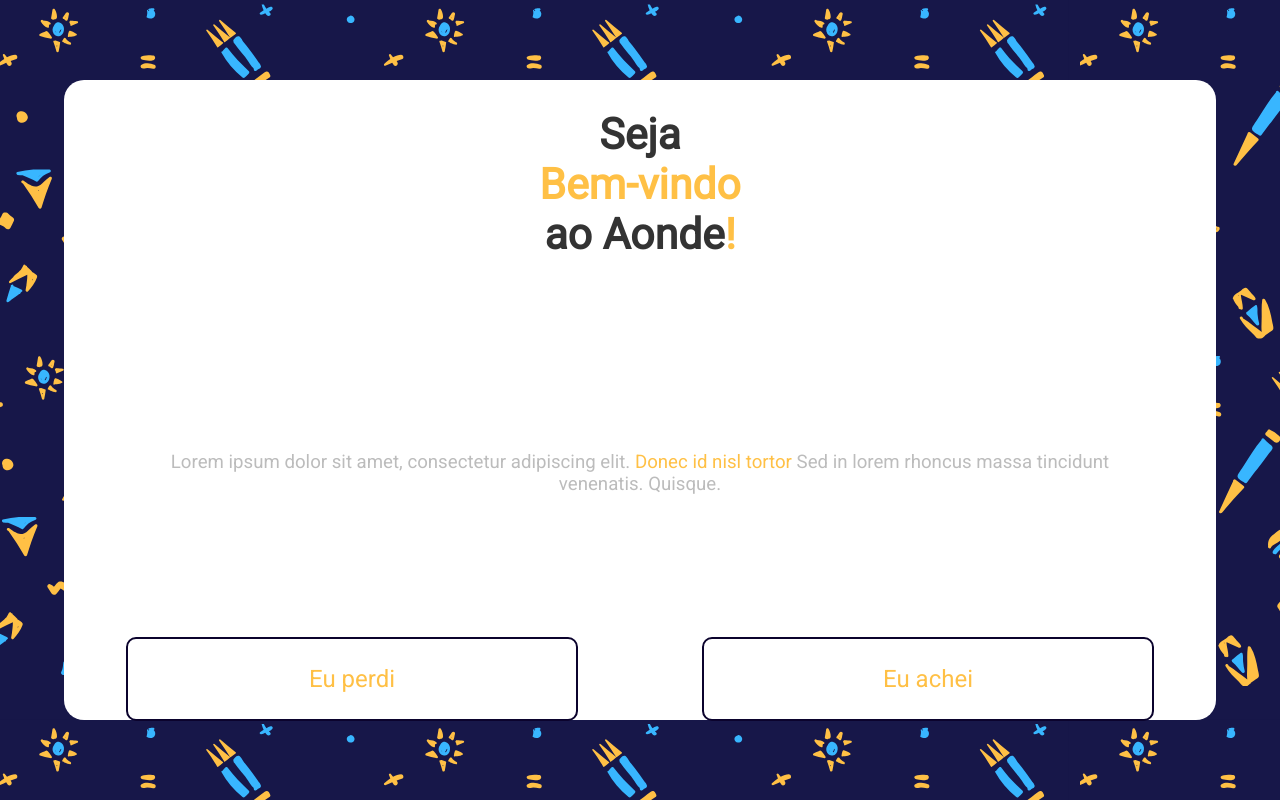
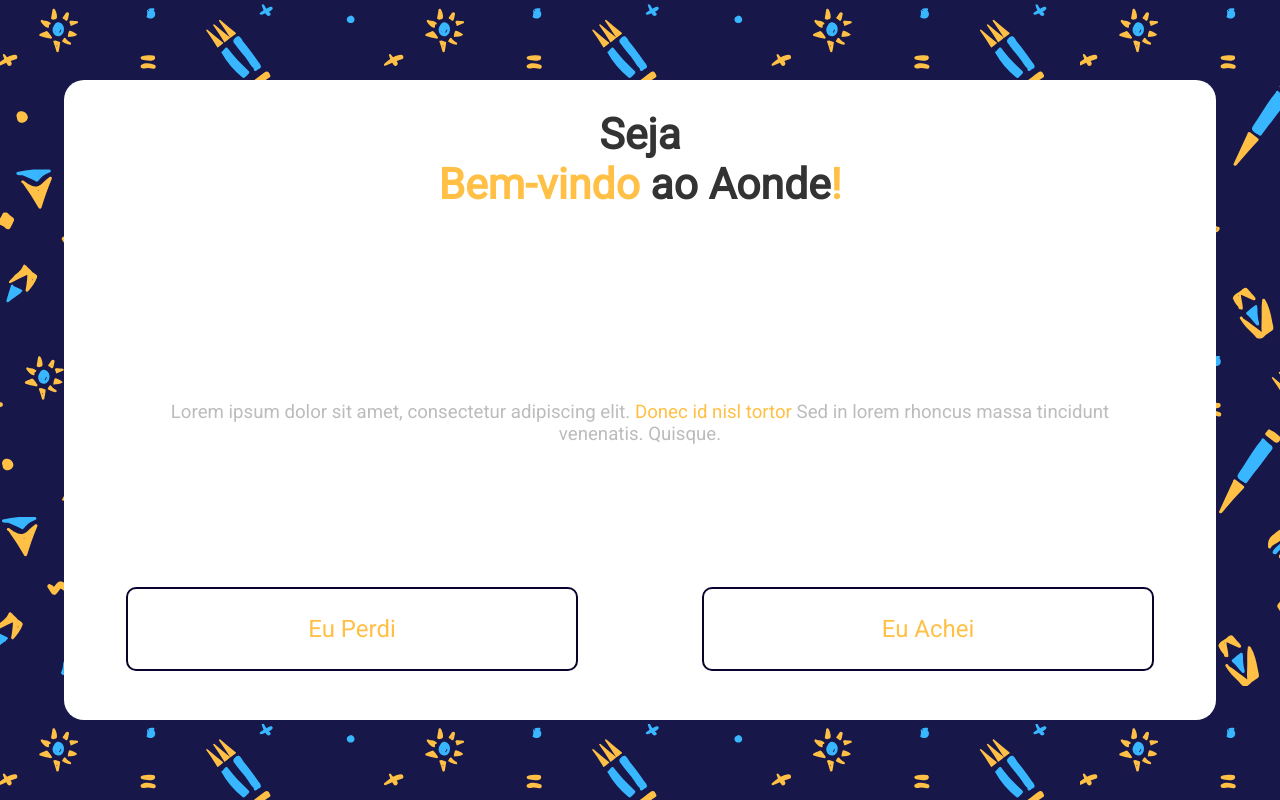
Before and after one commit to muriloignaccio/Aonde, a Django app: page /aonde in a window 1280 px wide. Run offline with Django 3.2, Linux system fonts and the light colour scheme; some web fonts are replaced.

Commit message:
Remover br e alterar nome dentro das âncoras

```diff
--- a/website/templates/aonde.html
+++ b/website/templates/aonde.html
@@ -9,13 +9,13 @@ href="{% static 'css/aonde.css' %}"
 <div>
 	<header>
 		<h1>Seja</h1>
-		<h2><span>Bem-vindo</span> </br> ao Aonde<span>!</span></h2>
+		<h2><span>Bem-vindo</span> ao Aonde<span>!</span></h2>
 		<p>Lorem ipsum dolor sit amet, consectetur adipiscing elit. <span>Donec id nisl tortor</span> Sed in lorem rhoncus massa tincidunt venenatis. Quisque.
 		</p>
 	</header>
 	<section>
-		<a href="/perdi" class="esquerda">Eu perdi</a>
-		<a href="/achei" class="direita">Eu achei</a>
+		<a href="/perdi" class="esquerda">Eu Perdi</a>
+		<a href="/achei" class="direita">Eu Achei</a>
 	</section>
 </div>
 {% endblock %}
```
